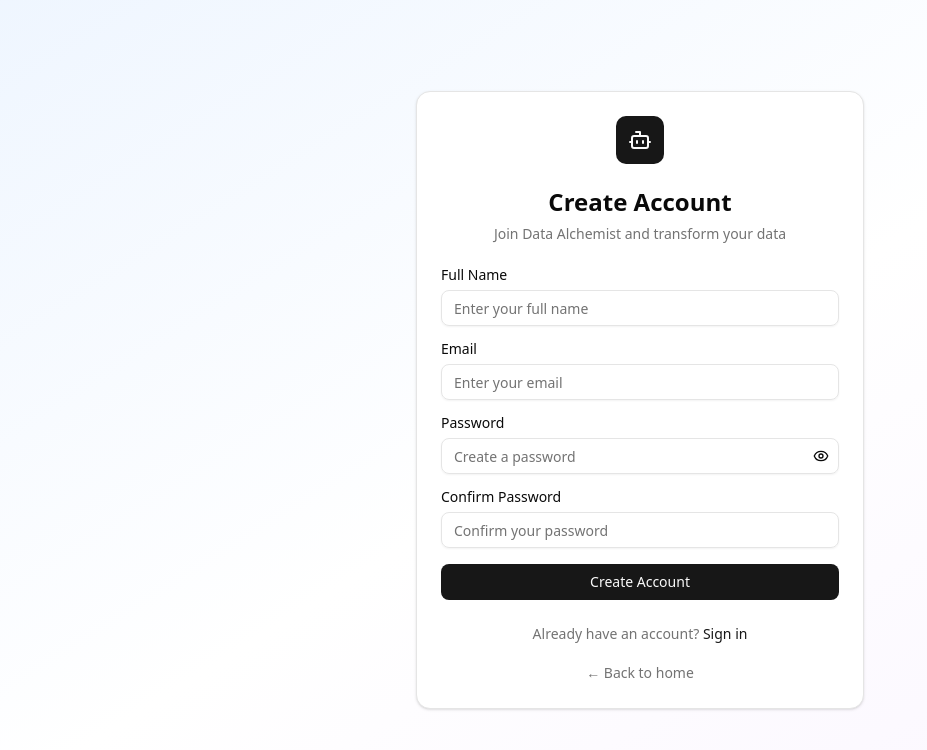
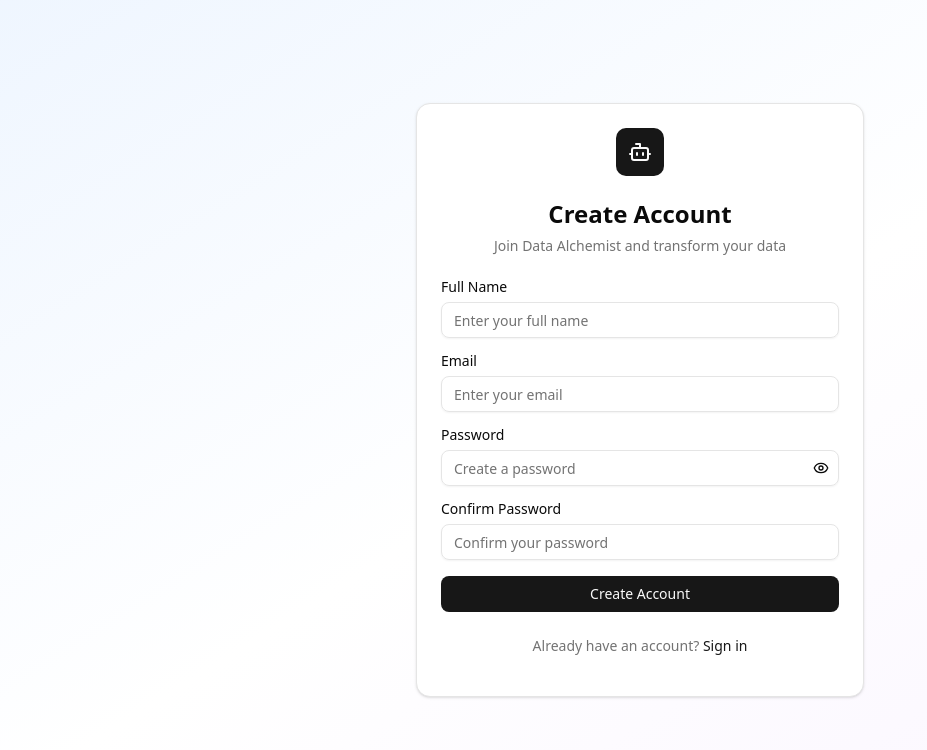
Before and after one commit to Shrey-Srivastava21/Data-Alchemist, a Next.js app: page /auth/signup in a window 1280 px wide. Shown: the top 750 px of the page, without its empty margins (0-927 px from the left). Built offline with nearby package versions, Linux system fonts and the light colour scheme.

Commit message:
fix and resolve page.tsx issue

```diff
--- a/src/app/auth/signup/page.tsx
+++ b/src/app/auth/signup/page.tsx
@@ -158,7 +158,7 @@ export default function SignUpPage() {
               href="https://data-alchemist-digitalyz.vercel.app/"
               className="text-sm text-muted-foreground hover:underline"
             >
-              ← Back to home
+
             </a>
           </div>
         </CardContent>
```
